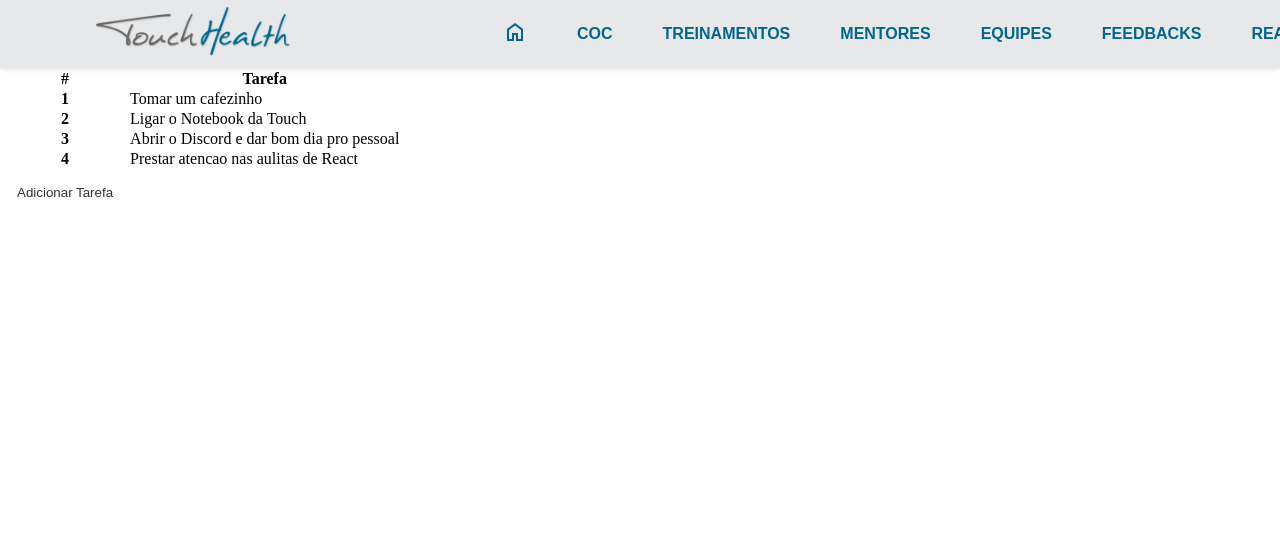
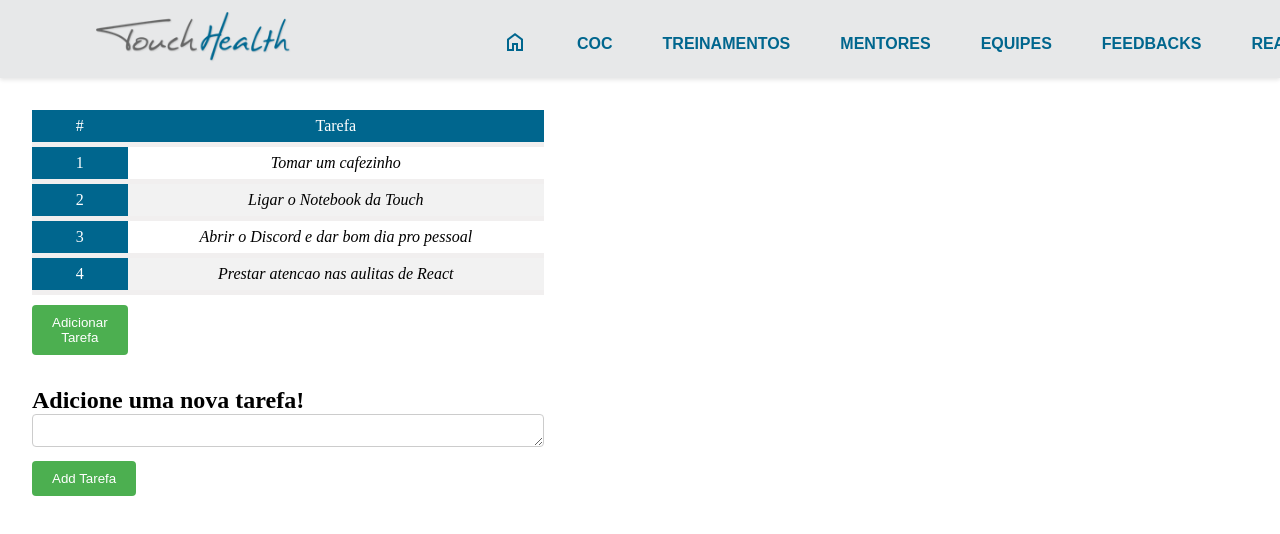
Before and after one commit to danielbarcheta/TouchReact, a React (Create React App) app: page / in a window 1280 px wide. Shown: the top 534 px of the page. Built offline with nearby package versions, Linux system fonts and the light colour scheme.

Commit message:
PROPS E USESTATE - Criando formulario para Adicionar Tarefa usando onChange e event.target.value

```diff
--- a/src/App.jsx
+++ b/src/App.jsx
@@ -1,5 +1,7 @@
-import Navbar from "./components/Navbar";import TabelaToDo from "./components/TabelaToDo";
+import Navbar from "./components/Navbar";
+import TabelaToDo from "./components/TabelaToDo";
 import React, {useState} from 'react';
+import FormNovaTarefa from "./components/FormNovaTarefa";
 
 
 // PODERIAMOS PENSAR EM FAZER DA SEGUINTE FORMA:
@@ -30,6 +32,7 @@ function App() {
     <div className="App">
       <Navbar/>
       <TabelaToDo todos={todos} setTodos={setTodos}/>
+      <FormNovaTarefa todos={todos} setTodos={setTodos}/>
 
     </div>
   );
--- /dev/null
+++ b/src/components/FormNovaTarefa.css
@@ -0,0 +1,38 @@
+.Formulario {
+    margin: 2em;
+    width: 40%;
+  }
+
+  .form-label {
+    display: block;
+    margin-bottom: 5px;
+  }
+
+  .controle-formulario {
+    width: 100%;
+    height: 2.5em;
+    padding: 8px;
+    border: 1px solid #ccc;
+    border-radius: 4px;
+  }
+
+  .controle-formulario:focus {
+    border: 3px solid #007bff;
+  }
+
+  .btn {
+    padding: 10px 20px;
+    background-color: #4CAF50;
+    color: #fff;
+    border: none;
+    border-radius: 4px;
+    cursor: pointer;
+  }
+
+  .btn:hover {
+    background-color: #4CAF50;
+  }
+
+  .btn:hover {
+    background-color: #38823c;
+  }
--- /dev/null
+++ b/src/components/FormNovaTarefa.js
@@ -0,0 +1,44 @@
+import React, {useState} from "react";
+import './FormNovaTarefa.css';
+
+
+function FormNovaTarefa(props) {
+
+const [descricao, setDescricao] = useState('');
+
+const mudaDescricao = (event) => {
+    setDescricao(event.target.value);
+}
+
+
+const submitTarefa = () => {
+    if (descricao !== ''){
+        const novaTarefa = {
+            numeroLinha: props.todos.length + 1, descricao: descricao
+          }
+
+          props.setTodos([...props.todos, novaTarefa]);
+          setDescricao('');
+
+    }
+}
+
+    return (
+        <div className='Formulario'>
+            <h2>Adicione uma nova tarefa!</h2>
+            <form>
+                <div className='form'>
+                    <textarea
+                        className='controle-formulario'
+                        ows={3}
+                        required
+                        onChange={mudaDescricao}>
+                    </textarea>
+                </div>
+                <button type='button' className="btn btn-primario" onClick={submitTarefa}>Add Tarefa</button>
+            </form>
+        </div>
+    )
+}
+
+export default FormNovaTarefa;
--- a/src/components/Navbar.jsx
+++ b/src/components/Navbar.jsx
@@ -1,7 +1,5 @@
-// Navbar.jsx
 import React from 'react';
 import './Navbar.css';
-<link rel="stylesheet" href="https://fonts.googleapis.com/css2?family=Material+Symbols+Outlined:opsz,wght,FILL,GRAD@24,400,0,0" />
 
 const Navbar = () => {
   return (
@@ -23,7 +21,8 @@ const Navbar = () => {
         </div>
         <div className="search">
           <input type="text" placeholder="Search..." />
-        <button className="search-button"><span className="material-symbols-outlined">search</span>
+          <button className="search-button">
+            <span className="material-symbols-outlined">search</span>
           </button>
         </div>
       </section>
--- /dev/null
+++ b/src/components/TabelaToDo.css
@@ -0,0 +1,41 @@
+table {
+    width: 40%;
+    border-collapse: collapse;
+    margin:  2em;
+  }
+
+  thead {
+    background-color: #f2f2f2;
+  }
+
+  th, td {
+    padding: 7px;
+    text-align: left;
+    border-bottom: 5px solid #f1efef;
+  }
+
+  td {
+    width: 99%; /* Definindo a largura da célula de dados */
+    text-align: center;
+  }
+
+
+  th {
+    background-color: #00668e;
+    color: white;
+    text-align: center;
+  }
+
+  button {
+    margin-top: 10px;
+    padding: 10px 20px;
+    background-color: #4CAF50;
+    color: white;
+    border: none;
+    cursor: pointer;
+    border-radius: 4px;
+  }
+
+  button:hover {
+    background-color: #38823c;
+  }
--- a/src/components/TabelaToDo.js
+++ b/src/components/TabelaToDo.js
@@ -1,4 +1,5 @@
 import React from 'react';
+import './TabelaToDo.css';
 import ToDoItemLinha from './ToDoItemLinha';
 
 
--- /dev/null
+++ b/src/components/ToDoItemLinha.css
@@ -0,0 +1,11 @@
+th {
+    font-weight: normal;
+  }
+
+  td {
+    font-style: italic;
+  }
+
+  tr:nth-child(even) {
+    background-color: #f2f2f2;
+  }
--- a/src/components/ToDoItemLinha.js
+++ b/src/components/ToDoItemLinha.js
@@ -1,4 +1,5 @@
 import React from 'react';
+import './ToDoItemLinha.css';
 
 
 function ToDoItemLinha(props) {
```
Lines whose indentation alone changed are shown as unchanged.
